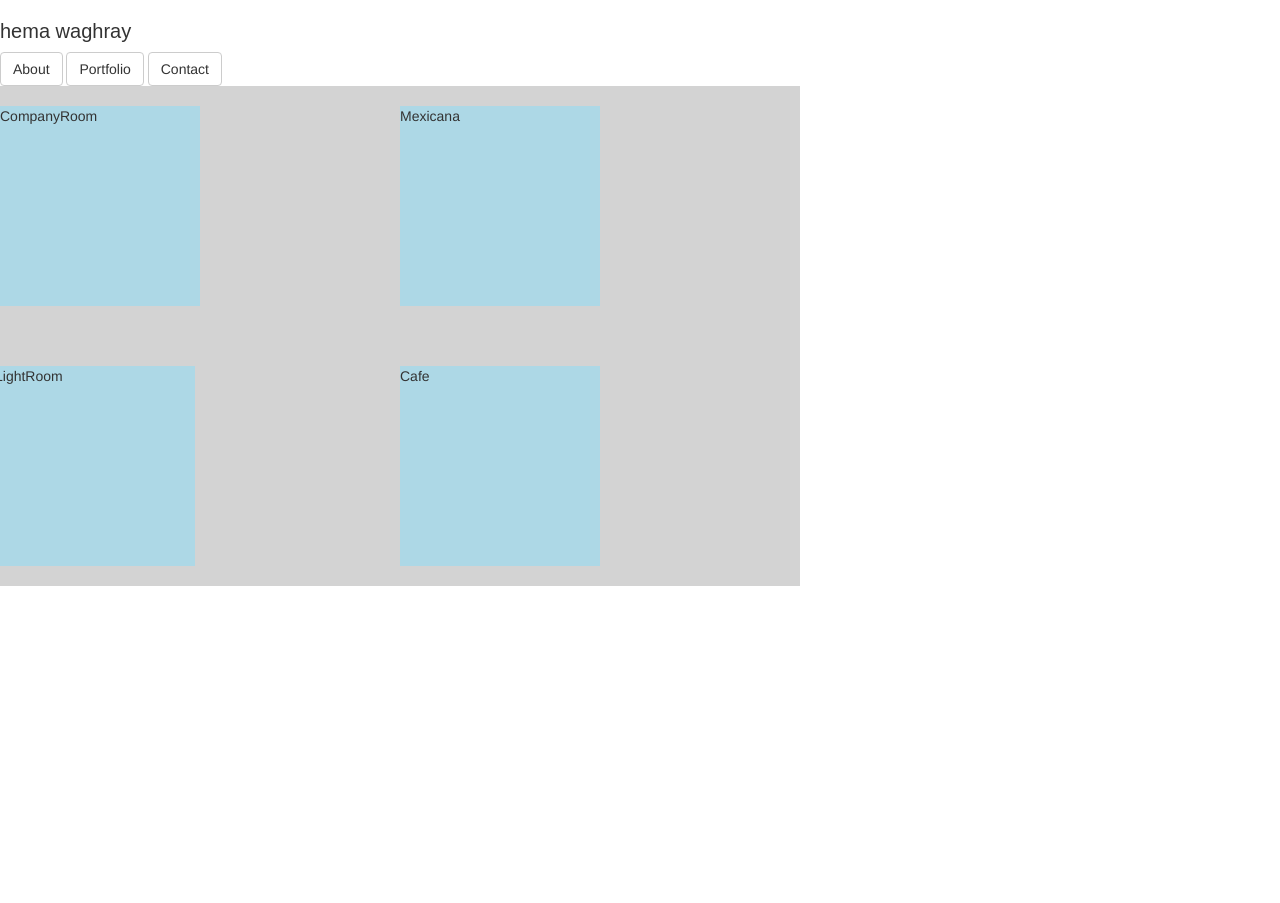
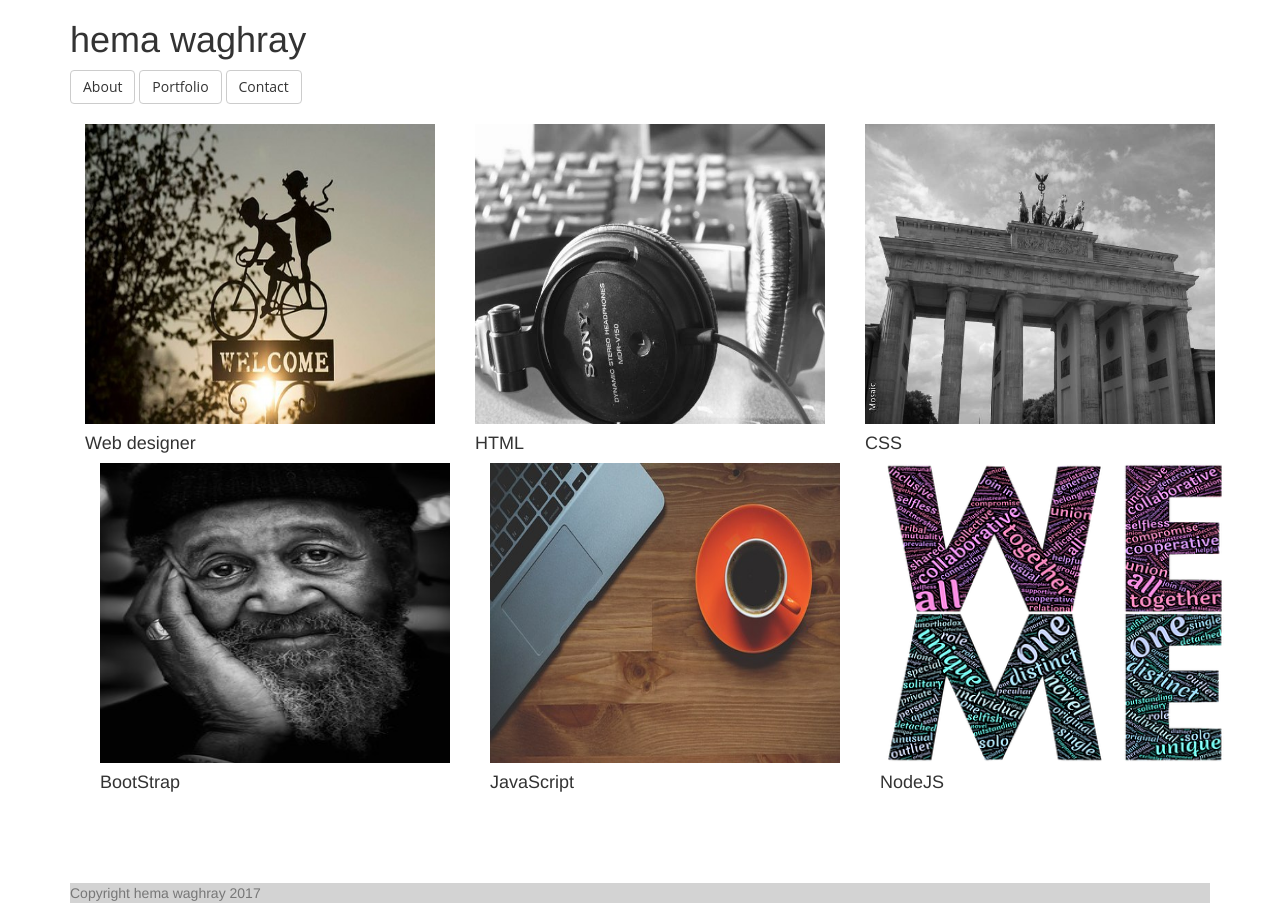
Before and after one commit to HemaMaliniW/BootstrapPortfolio, a plain HTML site: page portfolio.html in a window 1280 px wide. Before the commit the page ends 800 px from the top, so only its background shows below. Drawn offline with nearby package versions, Linux system fonts and the light colour scheme; files that its build step writes are made by us from their sources.

Commit message:
init commit

```diff
--- a/assets/css/contact.css
+++ b/assets/css/contact.css
@@ -1,9 +1,16 @@
-h1,p {
+h1 {
     font-size: 20px;
-    font-family: sans-serif;
+    font-family:'Open Sans',sans-serif;
     font-color:darkgray;
 }
-input[type=text], select, textarea {
+div.container {
+    background-color: lightgrey;
+    width: 80%;
+    padding: 25px;
+    margin: 25px;
+}
+
+/*input[type=text], select, textarea {
     width: 100%;
     padding: 12px;
     border: 1px solid #ccc;
@@ -31,4 +38,4 @@ input[type=submit]:hover {
     border-radius: 5px;
     background-color: #f2f2f2;
     padding: 20px;
-}
+}*/
--- a/assets/css/portfolio.css
+++ b/assets/css/portfolio.css
@@ -1,39 +1,29 @@
-h1,p {
-	font-size: 20px;
-	font-family: sans-serif;
-	font-color:grey;
+
+h1, h4, h5, {
+  font-size: 30px;
+    font-family:'Open Sans',sans-serif;
+  font-color:#999;
 }
 
-.box-set {
-  position: absolute;
-  height: 500px;
-  width: 800px;
-  background: lightgrey;
+ a{ font-size: 20px;
+  font-family:'Open Sans',sans-serif;
+    font-color:darkgrey;
+ }
+/*h4::first-letter {
+    color: #ff0000;
+    font-size: xx-large;
+}*/
+
+/*div.container {
+  background-color: lightgray;
+    width: 80%;
+    padding: 25px;
+    margin: 25px;*/
+}
+#bio-image{
+    width: 200px;
+    height:200px;
 }
 
-.box {
-  /* absolute positioning */
-  position: absolute;
-  width: 200px;
-  height: 200px;
-  background: lightblue;
-  border: 5px  black;
-}
-
-.box-1 {
-  top: 20px;
-}
-
-.box-2 {
-	bottom: 20px;
-  left: -5px;
-}
-
-.box-3 {
-  right: 200px;
-  bottom: 20px;
-}
-.box-4 {
-  right: 200px;
-  top: 20px;
-}
+#footer{
+  background-color:lightgrey;
--- a/assets/css/style.css
+++ b/assets/css/style.css
@@ -1,21 +1,29 @@
 
-h1,p {
-	font-size: 20px;
-	font-family: sans-serif;
-	font-color:darkgrey;
+h1, h2 {
+	font-size: 30px;
+    font-family:'Open Sans',sans-serif;
+	font-color:#999;
 }
+
+p, a{ font-size: 20px;
+  font-family:'Open Sans',sans-serif;
+    font-color:darkgrey;
+ }
 p::first-letter {
     color: #ff0000;
     font-size: xx-large;
 }
 
-/*div.container {
-	background-color: lightgrey;
+div.container {
+	background-color: lightgray;
     width: 80%;
     padding: 25px;
     margin: 25px;
-}*/
-
+}
+img{
+    width: 50px;
+    height:50px;
+}
 /*background image*/
 
 
@@ -24,17 +32,12 @@ p::first-letter {
 
  /* bottom = footer height */
 
-.footer {
+/*.footer {
     position: absolute;
     left: 0;
     bottom: 0;
     color:black;
-    height: 100px;
+    height: 50px;
     width: 100%;
     font-size: 5px;
-}
-
-img{
-    width: 200px;
-    height:200px;
-}
+}*/
--- a/contact.html
+++ b/contact.html
@@ -11,17 +11,53 @@
 
 	<!-- */Add css link here/ -->
    <link rel="stylesheet" type="text/css" href="contact.css">
+   <link href="https://fonts.googleapis.com/css?family=Open+Sans" rel="stylesheet">
 </head>
 
 
 <body>
+<div class="container">
 <header>
+
 <h1>hema waghray</h1>
-<!-- Testing -->
 
 </header>
 
-    <a class="btn btn-default" href="index.html" role="button">About</a>
+      <a class="btn btn-default" href="index.html" role="button">About</a>
+      <a class="btn btn-default" href="portfolio.html" role="button">Portfolio</a>
+      <a class="btn btn-default" href="contact.html" role="button">Contact</a>
+<br>
+
+<br>
+
+<div class="col-md-5">
+    <div class="form-area">
+        <form role="form">
+        <br style="clear:both">
+                    <h3 style="margin-bottom: 25px; text-align: left;">Contact Form</h3>
+            <div class="form-group">
+            <input type="text" class="form-control" id="name" name="name" placeholder="Name" required>
+          </div>
+          <div class="form-group">
+            <input type="text" class="form-control" id="email" name="email" placeholder="Email" required>
+          </div>
+          <div class="form-group">
+            <input type="text" class="form-control" id="mobile" name="mobile" placeholder="Mobile Number" required>
+          </div>
+          <div class="form-group">
+            <input type="text" class="form-control" id="subject" name="subject" placeholder="Subject" required>
+          </div>
+                    <div class="form-group">
+                    <textarea class="form-control" type="textarea" id="message" placeholder="Message" maxlength="140" rows="7"></textarea>
+                        <span class="help-block"><p id="characterLeft" class="help-block ">You have reached the limit</p></span>
+                    </div>
+
+        <button type="button" id="submit" name="submit" class="btn btn-primary pull-right">Submit Form</button>
+        </form>
+    </div>
+</div>
+</div>
+   <!--  <a class="btn btn-default" href="index.html" role="button">About</a>
     <a class="btn btn-default" href="portfolio.html" role="button">Portfolio</a>
     <a class="btn btn-default" href="contact.html" role="button">Contact</a>
 
@@ -51,8 +87,10 @@
   </div>
   <button type="submit" class="btn btn-default">Submit</button>
 </form>
-</div>
-
+</div> -->
+<footer id="footer">
+    <a class="h5 text-muted">Copyright hema waghray 2017</a>
+</footer>
 </body>
 
 </html>
--- a/portfolio.html
+++ b/portfolio.html
@@ -5,42 +5,68 @@
 	<meta charset="UTF-8">
 	<title>hema waghray</title>
 	<!-- link to bootstrap -->
-	<link rel="stylesheet" href="https://maxcdn.bootstrapcdn.com/bootstrap/3.3.7/css/bootstrap.min.css" integrity="sha384-BVYiiSIFeK1dGmJRAkycuHAHRg32OmUcww7on3RYdg4Va+PmSTsz/K68vbdEjh4u" crossorigin="anonymous">
+    <link rel="stylesheet" href="https://maxcdn.bootstrapcdn.com/bootstrap/3.3.7/css/bootstrap.min.css" integrity="sha384-BVYiiSIFeK1dGmJRAkycuHAHRg32OmUcww7on3RYdg4Va+PmSTsz/K68vbdEjh4u" crossorigin="anonymous">
+
 	<!-- */Add css link here/ -->
    <link rel="stylesheet" type="text/css" href="portfolio.css">
+
 </head>
 
 <body>
 
+<div class="container">
 <header>
 
 <h1>hema waghray</h1>
 </header>
-
-
-	 	<a class="btn btn-default" href="index.html" role="button">About</a>
+		<a class="btn btn-default" href="index.html" role="button">About</a>
 		<a class="btn btn-default" href="portfolio.html" role="button">Portfolio</a>
 		<a class="btn btn-default" href="contact.html" role="button">Contact</a>
+		<br>
+		<br>
 
+<div class="container">
+    <div class="row">
+        <div class="col-sm-4">
+                <img src="assets/images/SunNBike.jpg" alt="SunNBike" width="350" height="300">
+                    <h4 class="title">Web designer</h4></a>
+	      	</div>
+       			<div class="col-sm-4">
+                   <img src="assets/images/techbw.jpg" alt="techbw" width="350" height="300">
+                    <h4 class="title">HTML</h4> </a>
+        			</div>
+        	<div class="col-sm-4">
+            		<div class="box">
+                		<img src="assets/images/citybw.jpg" alt="citybw" width="350" height="300">
+                     	<h4 class="title">CSS</h4></a>
+        				</div>
+    				</div>
+				</div>
+<div class="container">
+    <div class="row">
+        <div class="col-sm-4">
+                <img src="assets/images/people.jpg" alt="people" width="350" height="300">
+ 					 <h4 class="title">BootStrap</h4></a>
+        		</div>
+        	<div class="col-sm-4">
+             <img src="assets/images/coffeecode.jpg" alt="coffeecode"  width="350" height="300">
+ 					 <h4 class="title">JavaScript</h4></a>
+        	</div>
+        		<div class="col-sm-4">
+                <img src="assets/images/WeMe.png" alt="WeMe" width="350" height="300">
+                     <h4 class="title">NodeJS</h4></a>
+        			</div>
+    			</div>
+		</div>
+	<br>
+	<br>
+</div>
+	<br>
+	<br>
 
-  <div class="box-set">
-
-    <figure class="box box-1">CompanyRoom</figure>
-    <figure class="box box-2">LightRoom</figure>
-    <figure class="box box-3">Cafe</figure>
-    <figure class="box box-4">Mexicana</figure>
-
-  </div>
-
-
-
-	<footer>
-
-	<br>Copyright hema waghray 2017<br>
-
+    <footer id="footer">
+     <a class="h5 text-muted">Copyright hema waghray 2017</a>
 	</footer>
-
-
 
 </body>
 
```
Also changed, not shown: index.html (+31 -19 lines), assets/images/MotorcycleParts.jpg (added), assets/images/SunNBike.jpg (added), assets/images/WeMe.png (added), assets/images/coffeecode.jpg (added), assets/images/people.jpg (added).
